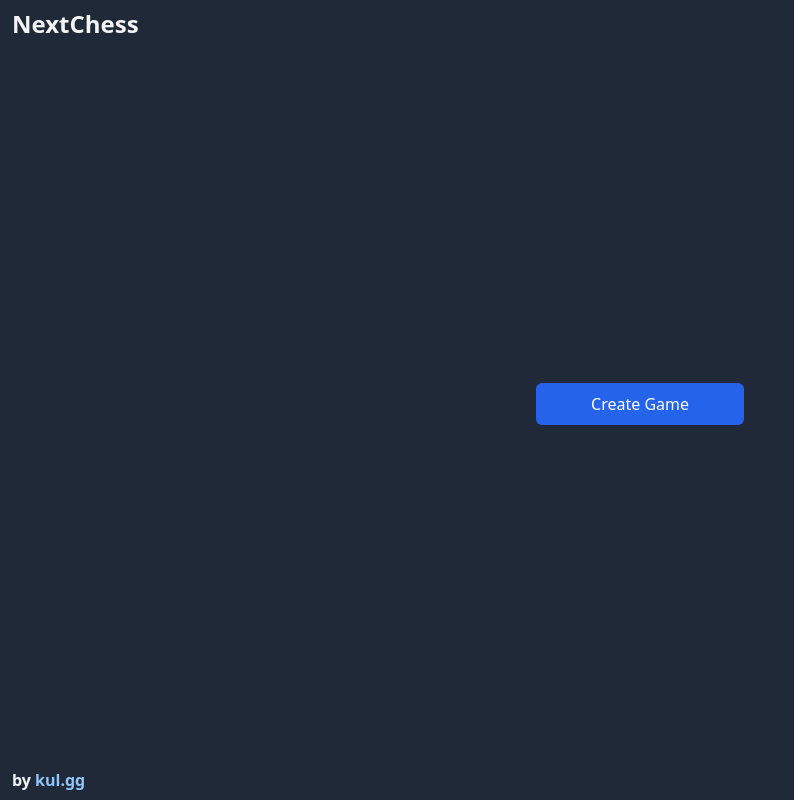
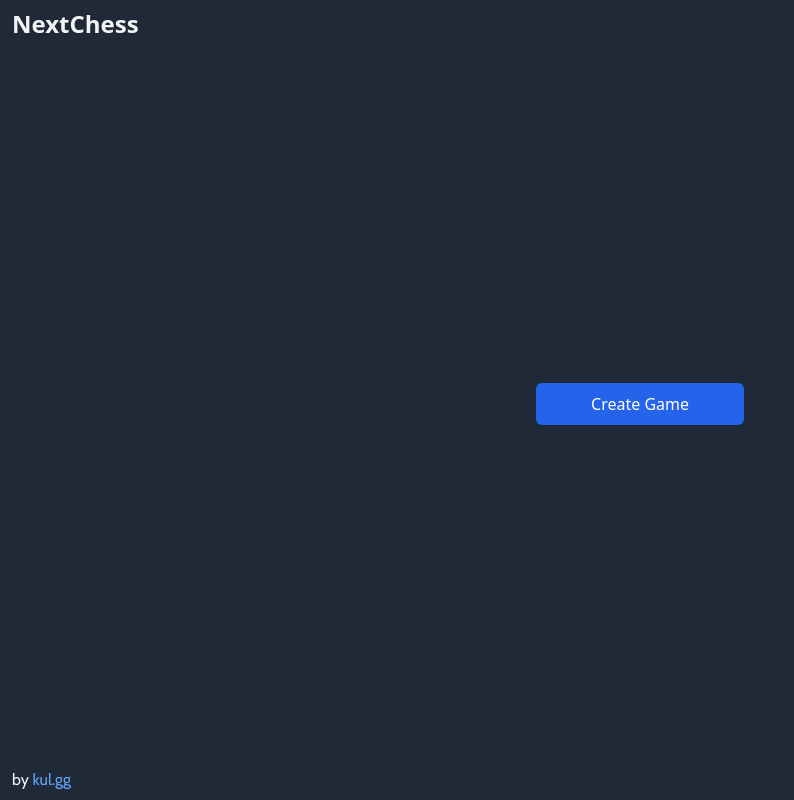
Before and after one commit to kulgg/NextChess, a Next.js app: page / in a window 1280 px wide. Shown: the whole page, without its empty margins (0-794 px from the left). Built offline with nearby package versions, Linux system fonts and the light colour scheme.

Commit message:
Fix by span

```diff
--- a/src/layout/Layout.tsx
+++ b/src/layout/Layout.tsx
@@ -19,9 +19,9 @@ export default function Layout({
         </h1>
       </header>
       <main className="container py-2">{children}</main>
-      <footer className="px-3 py-2 font-semibold">
+      <footer className="text-md font-cabin px-3 py-2">
         by{" "}
-        <a href="https://kul.gg" className="text-blue-300 hover:text-blue-400">
+        <a className="text-blue-400 hover:text-blue-300" href="https://kul.gg">
           kul.gg
         </a>
       </footer>
--- a/src/pages/_document.tsx
+++ b/src/pages/_document.tsx
@@ -3,7 +3,14 @@ import { Head, Html, Main, NextScript } from "next/document";
 export default function Document() {
   return (
     <Html>
-      <Head />
+      <Head>
+        <link rel="preconnect" href="https://fonts.googleapis.com" />
+        <link rel="preconnect" href="https://fonts.gstatic.com" />
+        <link
+          href="https://fonts.googleapis.com/css2?family=Cabin&display=swap"
+          rel="stylesheet"
+        />
+      </Head>
       <body className="bg-gray-800 text-gray-100">
         <Main />
         <NextScript />
--- a/tailwind.config.cjs
+++ b/tailwind.config.cjs
@@ -2,7 +2,11 @@
 module.exports = {
   content: ["./src/**/*.{js,ts,jsx,tsx}"],
   theme: {
-    extend: {},
+    extend: {
+      fontFamily: {
+        cabin: ["Cabin", "sans-serif"],
+      },
+    },
     container: {
       center: true,
       screens: {
```
